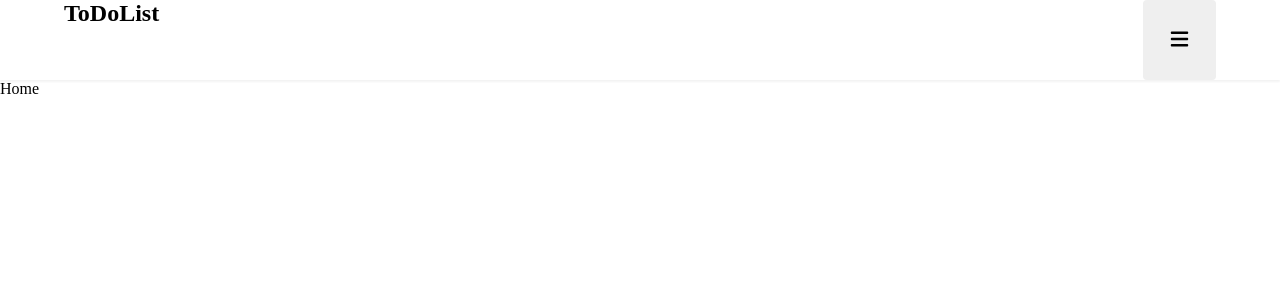
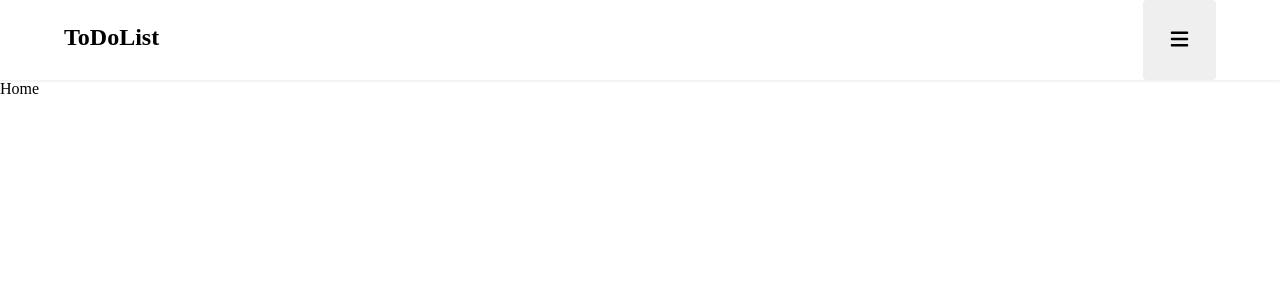
Before and after one commit to awesome590/todo, a React (Vite) app: page / in a window 1280 px wide. Shown: the top 300 px of the page. Built offline with nearby package versions, Linux system fonts and the light colour scheme.

Commit message:
added line-height so title is now centered

```diff
--- a/src/index.css
+++ b/src/index.css
@@ -32,6 +32,7 @@ nav {
   margin: 0 auto;
 }
 .title{
+  line-height: 75px;
   text-align: center;
 }
 .btn_menu {
```
